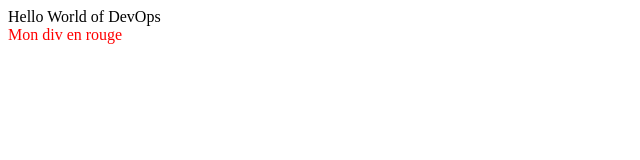
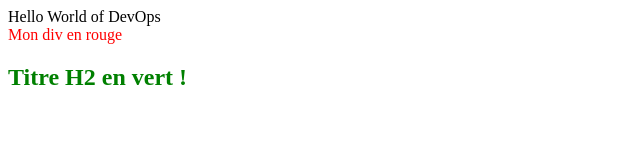
Before and after one commit to simowalter/Cours_Initiation_Git, a plain HTML site: page index.html in a window 1280 px wide. Shown: the whole page, without its empty margins (0-640 px from the left). Drawn offline with Linux system fonts and the light colour scheme; files that its build step writes are made by us from their sources.

Commit message:
readme doc added

```diff
--- a/CSS/colorp1.css
+++ b/CSS/colorp1.css
@@ -8,3 +8,8 @@ div
 {
     color: red
 }
+
+h2
+{
+    color: green
+}
--- a/index.html
+++ b/index.html
@@ -13,5 +13,7 @@
 <p2> World of DevOps </p2>
 
 <div> Mon div en rouge <div>
+
+<h2> Titre H2 en vert ! <h2>
 </body>
 </html>
```
Also changed, not shown: 1 other file.
